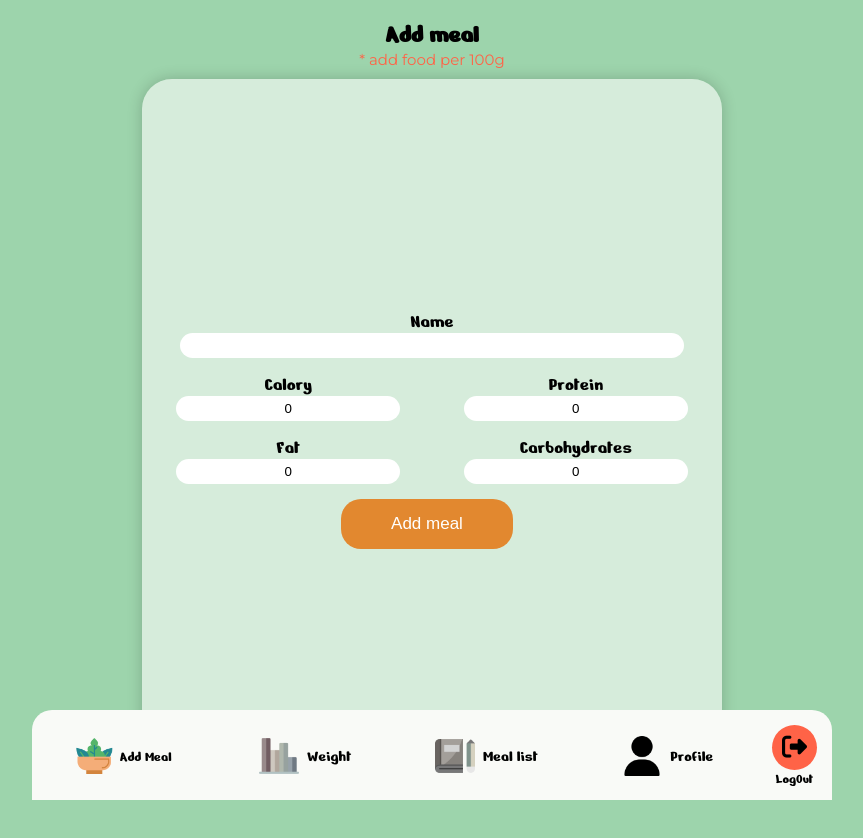
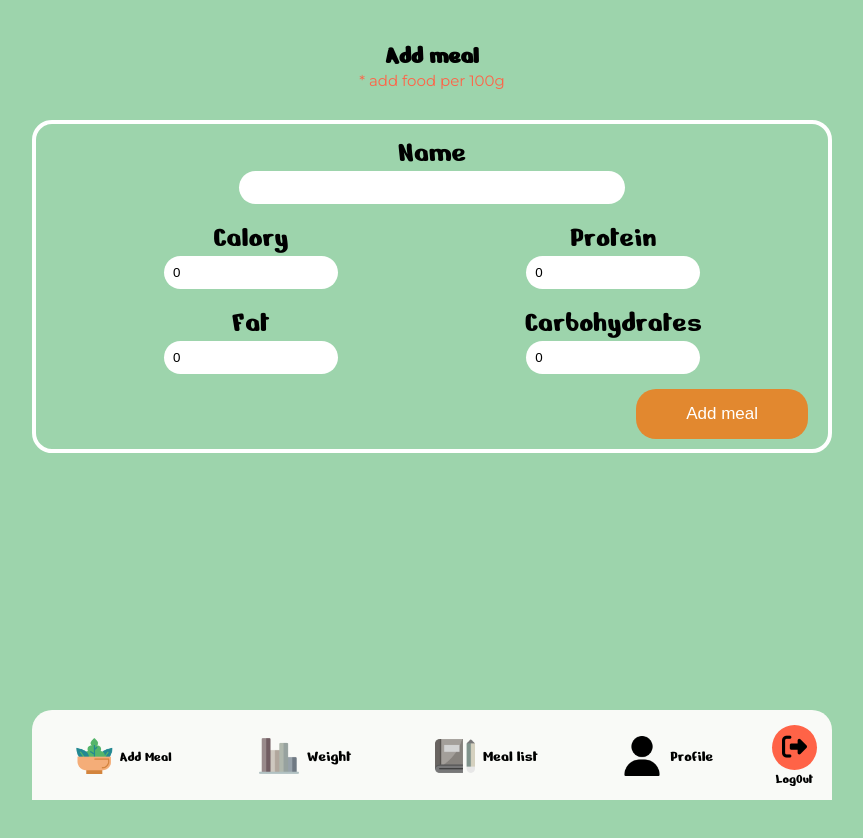
Before and after one commit to HaySsor/Crabi-Calory, a Vue app: page /userHomePage/addMeal in a window 1280 px wide. Shown: the top 838 px of the page, without its empty margins (208-1071 px from the left). Built offline with nearby package versions, Linux system fonts and the light colour scheme; no server answers; sample sign-in values are in the browser's storage.

Commit message:
fix bug, now if you switch user added and remove meal works, change style in component add mealToFireBase nnow looks good on every window

```diff
--- a/src/components/AddMealToBasePageComponents/AddMealToBaseForm.vue
+++ b/src/components/AddMealToBasePageComponents/AddMealToBaseForm.vue
@@ -163,38 +163,46 @@ export default {
 
 <style lang="scss" scoped>
 .form {
-  width: 100%;
-  height: 450px;
-  background-color: #f9faf79f;
-  box-shadow: 0px 0px 15px rgba(0, 0, 0, 0.193);
-  border-radius: 30px;
-  margin: auto;
-  padding: 20px;
+  border: 4px solid #fff;
+  border-radius: 20px;
+  padding: 10px;
   display: flex;
-  flex-direction: column;
-  justify-content: space-around;
-
+  flex-wrap: wrap;
+  justify-content: center;
+  align-items: center;
+  max-width: 800px;
+  gap: 15px;
   &__name,
   &__kcal,
   &__protein,
   &__protein,
   &__carbohydrates,
   &__fat {
-    width: 100%;
+    width: 45%;
     display: flex;
     flex-direction: column;
+    justify-content: center;
+    align-items: center;
+    /* background-color: #ffff; */
     label {
+      font-size: 3rem;
+      width: 100%;
       text-align: center;
-      font-size: 1.9rem;
+      overflow: hidden;
+      white-space: nowrap;
+      text-overflow: ellipsis;
     }
     input {
-      padding: 5px;
-      border-radius: 30px;
-      border: none;
-      text-align: center;
+      width: 50%;
+      border-radius: 25px;
+      padding: 9px;
     }
   }
+  &__name {
+    width: 100%;
+  }
   &__button {
+    width: 100%;
     display: flex;
     justify-content: flex-end;
     margin-right: 10px;
@@ -204,45 +212,8 @@ export default {
   }
 }
 @media screen and (min-width: 454px) {
-  .form {
-    width: 70%;
-    max-width: 600px;
-    padding: 10px;
-    flex-direction: row;
-    justify-content: space-around;
-    align-content: center;
-    gap: 15px;
-    flex-wrap: wrap;
-    height: 100%;
-    &__name,
-    &__kcal,
-    &__protein,
-    &__protein,
-    &__carbohydrates,
-    &__fat {
-      width: 40%;
-      align-items: center;
-      input {
-        width: 100%;
-      }
-    }
-    &__name {
-      width: 100%;
-      input {
-        width: 90%;
-      }
-    }
-    &__button {
-      display: flex;
-      justify-content: center;
-      width: 80%;
-    }
-  }
 }
 
 @media screen and (min-width: 1200px) {
-  .form {
-    width: 50%;
-  }
 }
 </style>
--- a/src/components/MealListPageComponents/ModalAddMeal.vue
+++ b/src/components/MealListPageComponents/ModalAddMeal.vue
@@ -94,7 +94,6 @@ export default {
           id: props.picketMeal.id,
           idD: Math.floor(Math.random() * 200),
         };
-        console.log(meal);
         message.value = 1;
         useMeal.addDailyMeal(meal);
 
--- a/src/components/ProfilePageComponents/CaloryChart/CaloryChart.vue
+++ b/src/components/ProfilePageComponents/CaloryChart/CaloryChart.vue
@@ -94,7 +94,7 @@ export default {
       {
         name: 'Calory',
         counted: countedKcal,
-        parameter: 'fat',
+        parameter: 'kcal',
       },
     ];
 
--- a/src/components/ProfilePageComponents/DailyMealList/UserMealList.vue
+++ b/src/components/ProfilePageComponents/DailyMealList/UserMealList.vue
@@ -4,14 +4,18 @@
       <h2 class="box__top-title family-Nerko">Your Daily Meal</h2>
     </header>
     <div class="box__list">
-      <Transition name="fade" mode="out-in">
-        <ul class="box__list-ul" v-if="useMeal.useDailyMeals.length > 0">
+      <Transition name="face" mode="out-in">
+        <TransitionGroup
+          name="list"
+          tag="ul"
+          v-if="useMeal.useDailyMeals.length > 0"
+          class="box__list-ul">
           <UserMealListItem
-            v-for="meal in useMeal.useDailyMeals"
+            v-for="meal in listMeal"
             :key="meal.id"
             :meal="meal"
             :useMeal="useMeal" />
-        </ul>
+        </TransitionGroup>
         <UserMealListEmpty v-else />
       </Transition>
     </div>
@@ -22,6 +26,7 @@
 import UserMealListItem from './UserMealListItem.vue';
 import UserMealListEmpty from './UserMealListEmpty.vue';
 import WindowComponent from '../../styleComponents/WindowComponent.vue';
+import {computed} from 'vue';
 export default {
   name: 'UserMealList',
   components: {UserMealListItem, UserMealListEmpty, WindowComponent},
@@ -29,6 +34,13 @@ export default {
     useMeal: {
       required: true,
     },
+  },
+  setup(props) {
+    const listMeal = computed(() => {
+      return props.useMeal.useDailyMeals;
+    });
+
+    return {listMeal};
   },
 };
 </script>
@@ -64,22 +76,41 @@ export default {
     }
   }
 }
-.fade-enter-from {
+.face-enter-from {
   opacity: 0;
 }
-.fade-enter-to {
+.face-enter-to {
   opacity: 1;
 }
-.fade-enter-active {
+.face-enter-active {
   transition: all 0.3s ease-in;
 }
-.fade-leave-from {
+.face-leave-from {
   opacity: 1;
 }
-.fade-leave-to {
+.face-leave-to {
   opacity: 0;
 }
-.fade-leave-active {
+.move-leave-active {
   transition: all 0.3s ease-in;
 }
+
+.list-move, /* apply transition to moving elements */
+.list-enter-active,
+.list-leave-active {
+  transition: all 0.7s ease;
+}
+
+.list-enter-from,
+.list-leave-to {
+  opacity: 0;
+  background-color: tomato;
+  transform: rotateZ(10deg) translateX(300px);
+}
+
+/* ensure leaving items are taken out of layout flow so that moving
+   animations can be calculated correctly. */
+.list-leave-active {
+  position: absolute;
+}
 </style>
--- a/src/components/ProfilePageComponents/DailyMealList/UserMealListItem.vue
+++ b/src/components/ProfilePageComponents/DailyMealList/UserMealListItem.vue
@@ -3,9 +3,7 @@
     <img class="img" src="/icons/crab.png" alt="" aria-hidden="true" />
     <div class="item-cont">
       <h3>{{ meal.name }}</h3>
-      <i
-        @click="useMeal.removeMealFromDaily(meal)"
-        class="fas fa-trash-alt"></i>
+      <i @click="removeMeal(meal)" class="fas fa-trash-alt"></i>
     </div>
   </li>
 </template>
@@ -20,6 +18,13 @@ export default {
     meal: {
       required: true,
     },
+  },
+  setup(props) {
+    async function removeMeal(value) {
+      await props.useMeal.removeMealFromDaily(value);
+    }
+
+    return {removeMeal};
   },
 };
 </script>
--- a/src/components/UserHomePageNavbar.vue
+++ b/src/components/UserHomePageNavbar.vue
@@ -48,6 +48,7 @@ export default {
 
     function singOut() {
       userStore.singOutUser();
+      location.reload();
       router.push({name: 'home'});
     }
 
@@ -188,7 +189,6 @@ export default {
 
 @media screen and (min-width: 1200px) {
   .nav {
-    width: 800px;
     height: 90px;
   }
 }
--- a/src/helper/demandConversion.js
+++ b/src/helper/demandConversion.js
@@ -43,7 +43,7 @@ function conversion(value) {
         value.carbohydrates = parseInt(carbohydrates);
         value.protein = parseInt(protein);
         value.kcal = parseInt(kcal);
-
+        console.log(value)
         return value
     }
 }
--- a/src/layout/AddMealView.vue
+++ b/src/layout/AddMealView.vue
@@ -19,8 +19,11 @@ export default {
 <style lang="scss" scoped>
 .add-meal {
   padding: 20px;
-  display: flex;
-  flex-direction: column;
+  display: grid;
+  grid-template-columns: 1fr;
+  grid-template-rows: 100px 1fr 1fr;
+  justify-items: center;
+  width: 100%;
 
   &__header {
     display: flex;
--- a/src/layout/ProfileView.vue
+++ b/src/layout/ProfileView.vue
@@ -45,10 +45,11 @@ export default {
     const useMeal = useMealsStore();
     const showModalUserEditProfile = ref(false);
 
-    onBeforeMount(() => {
-      useUser.downloadUserData();
-      useMeal.getUserMeal();
+    onBeforeMount(async () => {
+     await useUser.downloadUserData();
+     await useMeal.getUserMeal();
     });
+
     function closeModalUserEditProfile() {
       showModalUserEditProfile.value = false;
     }
@@ -84,9 +85,9 @@ export default {
       justify-content: space-around;
       align-items: center;
     }
-    .box-pc{
+    .box-pc {
       display: grid;
-      grid-template-columns: repeat( auto-fit, minmax(350px, 1fr) );
+      grid-template-columns: repeat(auto-fit, minmax(350px, 1fr));
     }
   }
 }
@@ -96,10 +97,7 @@ export default {
       width: 100%;
       gap: 10px;
       justify-items: center;
-      grid-template-areas:
-      "char . list"
-      ;
-
+      grid-template-areas: 'char . list';
     }
     &__top {
       display: flex;
--- a/src/stores/meals.js
+++ b/src/stores/meals.js
@@ -20,20 +20,10 @@ export default defineStore("meals", {
     }),
     actions: {
         async getUserMeal() {
-
             await getUserData()
             const x = user.value.meals?.map(meal => {
                 return JSON.parse(meal)
             })
-
-            this.useDailyMeals = x
-        },
-        async updateMealsList() {
-            await getUserData()
-            const x = user.value.meals?.map(meal => {
-                return JSON.parse(meal)
-            })
-
             this.useDailyMeals = x
         },
         async addDailyMeal(meal) {
@@ -41,21 +31,20 @@ export default defineStore("meals", {
             await updateDoc(userDocRef, {
                 "meals": arrayUnion(m)
             })
-            this.updateMealsList()
-            // localStorage.setItem("meal", JSON.stringify(this.useDailyMeals));
+            this.getUserMeal()
         },
         async removeMealFromDaily(meal) {
             const m = JSON.stringify(meal)
             await updateDoc(userDocRef, {
                 "meals": arrayRemove(m)
             })
-            this.updateMealsList()
+            this.getUserMeal()
         },
         async newDay() {
             await updateDoc(userDocRef, {
                 "meals": []
             })
-            this.updateMealsList()
+            this.getUserMeal()
         }
 
     }
--- a/src/stores/user.js
+++ b/src/stores/user.js
@@ -1,6 +1,6 @@
 import { defineStore } from "pinia";
 import { auth } from '../includes/firebase';
-import { createUserWithEmailAndPassword, updateProfile, signInWithEmailAndPassword, signOut } from 'firebase/auth';
+import { createUserWithEmailAndPassword, signInWithEmailAndPassword, signOut } from 'firebase/auth';
 import { doc, setDoc, getFirestore, updateDoc } from 'firebase/firestore';
 
 import getUser from '@/composables/getUser';
@@ -20,6 +20,7 @@ export default defineStore("user", {
                 values.email,
                 values.password
             );
+            console.log(userCred.user.uid)
             const x = doc(db, 'users', userCred.user.uid)
             await setDoc(x, {
                 name: values.name,
@@ -36,17 +37,13 @@ export default defineStore("user", {
                 uid: userCred.user.uid,
                 meals: []
             });
-            updateProfile(userCred.user, {
-                displayName: values.name
-            })
-
             this.userLoggedIn = true
             this.calory = values.kcal
 
         },
         async downloadUserData() {
             const { user, getUserData } = getUser();
-            getUserData();
+           await getUserData();
             this.loggedUser = user
         },
         async updateUserData(newData) {
```
